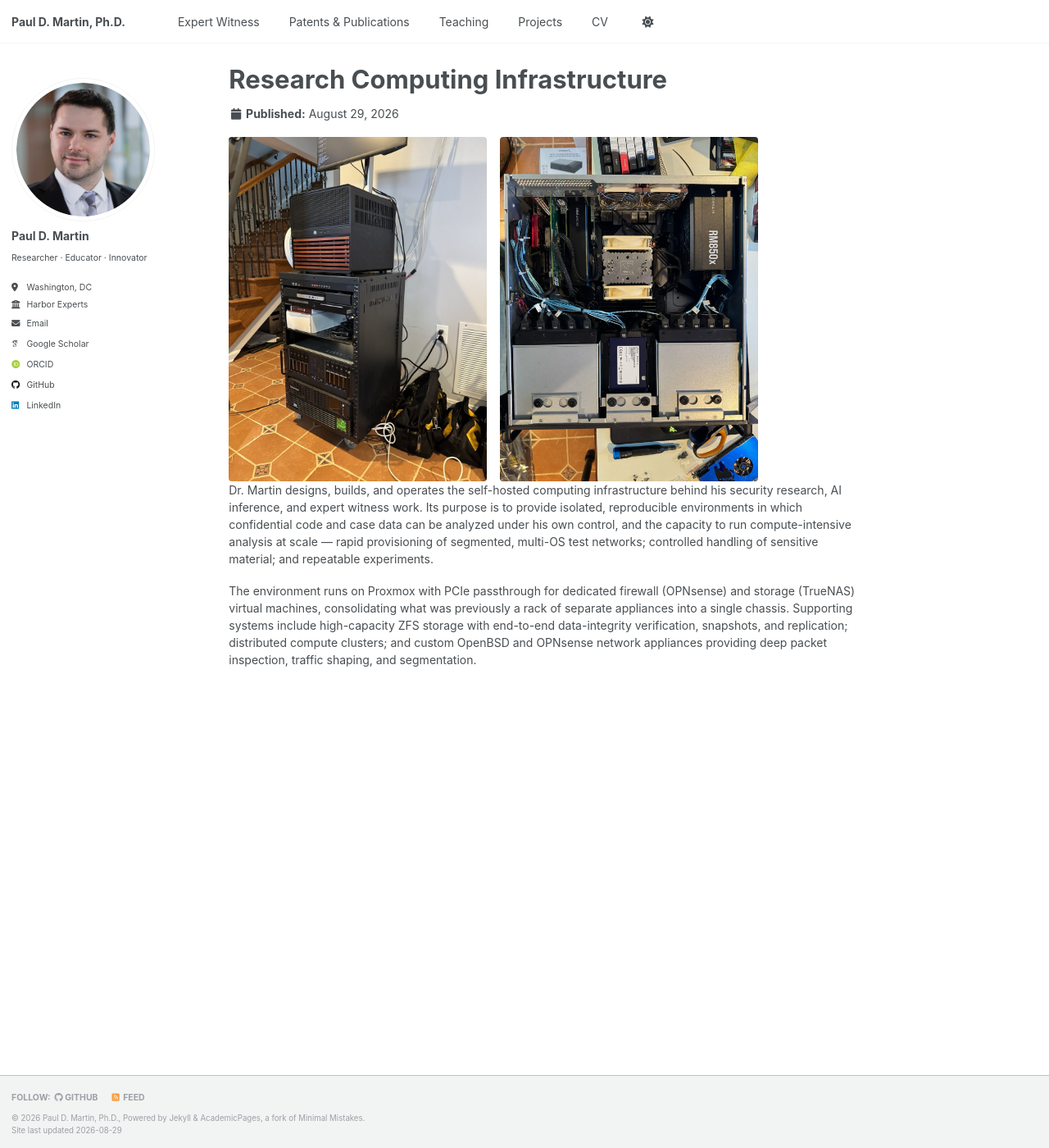
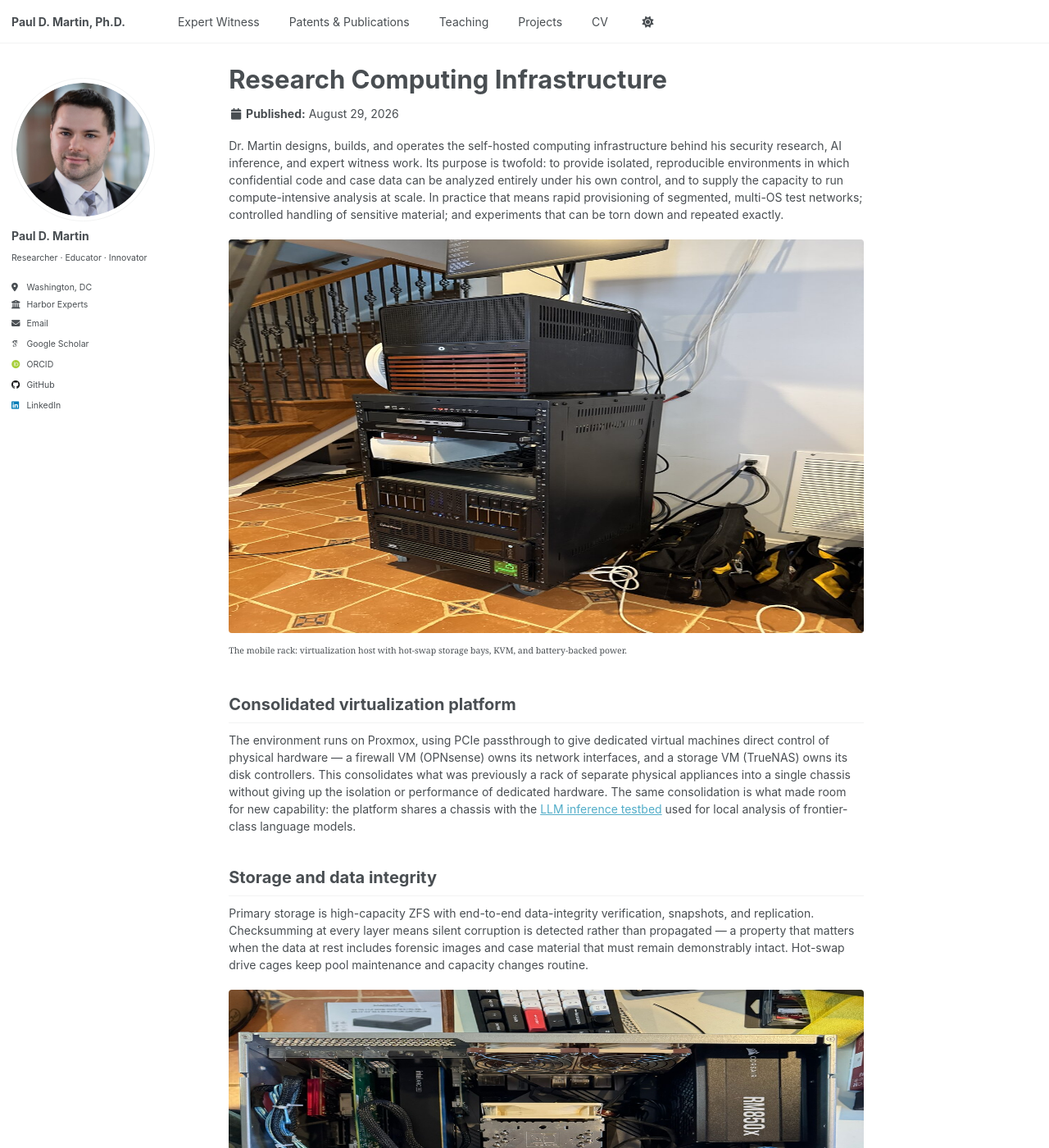
Before and after one commit to pauldmartinphd/pauldmartinphd.github.io, a Jekyll site: the page built from _portfolio/research-computing-infrastructure.md, in a window 1280 px wide and 1400 px high. Shown: the whole window at 82% size. Built offline with Jekyll 4.4.1, drawn with Linux system fonts in a browser that asks for light colours; some web fonts are replaced; some of the changed text lies outside the part shown.

Commit message:
Restructure research computing infrastructure page
Break the two dense paragraphs into sections (virtualization, storage,
network segmentation, availability) with captioned figures, and link to
the LLM inference testbed entry.

```diff
--- a/_portfolio/research-computing-infrastructure.md
+++ b/_portfolio/research-computing-infrastructure.md
@@ -6,11 +6,30 @@ category: infrastructure
 weight: 43
 ---
 
-<div style="display: flex; gap: 16px; flex-wrap: wrap; align-items: flex-start;">
-  <img src="/images/homelab-rack.jpg" alt="Server rack with virtualization host, hot-swap drive bays, and CyberPower UPS" style="max-height: 420px; border-radius: 4px;" />
-  <img src="/images/server-build-interior.jpg" alt="Server chassis interior showing Noctua CPU cooler, Corsair RM850x power supply, Intel Arc Pro GPU, and dual hot-swap drive cages with routed SATA cabling" style="max-height: 420px; border-radius: 4px;" />
-</div>
+Dr. Martin designs, builds, and operates the self-hosted computing infrastructure behind his security research, AI inference, and expert witness work. Its purpose is twofold: to provide isolated, reproducible environments in which confidential code and case data can be analyzed entirely under his own control, and to supply the capacity to run compute-intensive analysis at scale. In practice that means rapid provisioning of segmented, multi-OS test networks; controlled handling of sensitive material; and experiments that can be torn down and repeated exactly.
 
-Dr. Martin designs, builds, and operates the self-hosted computing infrastructure behind his security research, AI inference, and expert witness work. Its purpose is to provide isolated, reproducible environments in which confidential code and case data can be analyzed under his own control, and the capacity to run compute-intensive analysis at scale — rapid provisioning of segmented, multi-OS test networks; controlled handling of sensitive material; and repeatable experiments.
+<figure style="margin: 20px 0;">
+  <img src="/images/homelab-rack.jpg" alt="Server rack with virtualization host, hot-swap drive bays, and CyberPower UPS" style="max-height: 480px; border-radius: 4px;" />
+  <figcaption>The mobile rack: virtualization host with hot-swap storage bays, KVM, and battery-backed power.</figcaption>
+</figure>
 
-The environment runs on Proxmox with PCIe passthrough for dedicated firewall (OPNsense) and storage (TrueNAS) virtual machines, consolidating what was previously a rack of separate appliances into a single chassis. Supporting systems include high-capacity ZFS storage with end-to-end data-integrity verification, snapshots, and replication; distributed compute clusters; and custom OpenBSD and OPNsense network appliances providing deep packet inspection, traffic shaping, and segmentation.
+## Consolidated virtualization platform
+
+The environment runs on Proxmox, using PCIe passthrough to give dedicated virtual machines direct control of physical hardware — a firewall VM (OPNsense) owns its network interfaces, and a storage VM (TrueNAS) owns its disk controllers. This consolidates what was previously a rack of separate physical appliances into a single chassis without giving up the isolation or performance of dedicated hardware. The same consolidation is what made room for new capability: the platform shares a chassis with the [LLM inference testbed](/portfolio/6-llm-inference-server/) used for local analysis of frontier-class language models.
+
+## Storage and data integrity
+
+Primary storage is high-capacity ZFS with end-to-end data-integrity verification, snapshots, and replication. Checksumming at every layer means silent corruption is detected rather than propagated — a property that matters when the data at rest includes forensic images and case material that must remain demonstrably intact. Hot-swap drive cages keep pool maintenance and capacity changes routine.
+
+<figure style="margin: 20px 0;">
+  <img src="/images/server-build-interior.jpg" alt="Server chassis interior showing Noctua CPU cooler, Corsair RM850x power supply, Intel Arc Pro GPU, and dual hot-swap drive cages with routed SATA cabling" style="max-height: 480px; border-radius: 4px;" />
+  <figcaption>Inside a storage and virtualization host: dual hot-swap drive cages with individually routed and labeled SATA runs, Noctua cooling, and an Intel Arc Pro GPU.</figcaption>
+</figure>
+
+## Network segmentation and test networks
+
+Custom-built OpenBSD and OPNsense network appliances provide deep packet inspection, traffic shaping, and segmentation. Segmentation is what turns the infrastructure into a research instrument: suspect firmware, malware samples, and multi-OS test environments run on isolated network segments that can be created for an investigation and destroyed when it ends, with sensitive material never crossing onto general-purpose networks.
+
+## Availability
+
+The rack runs on conditioned, battery-backed power, and storage replication provides recovery points for the systems and data behind active casework — capability stays available, under Dr. Martin's control, for the duration of a confidential investigation.
```
